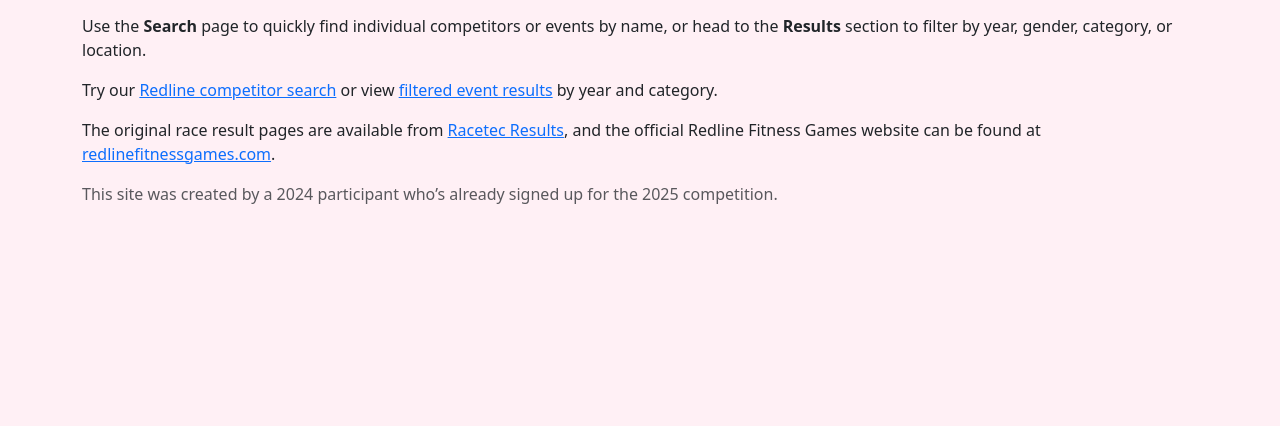
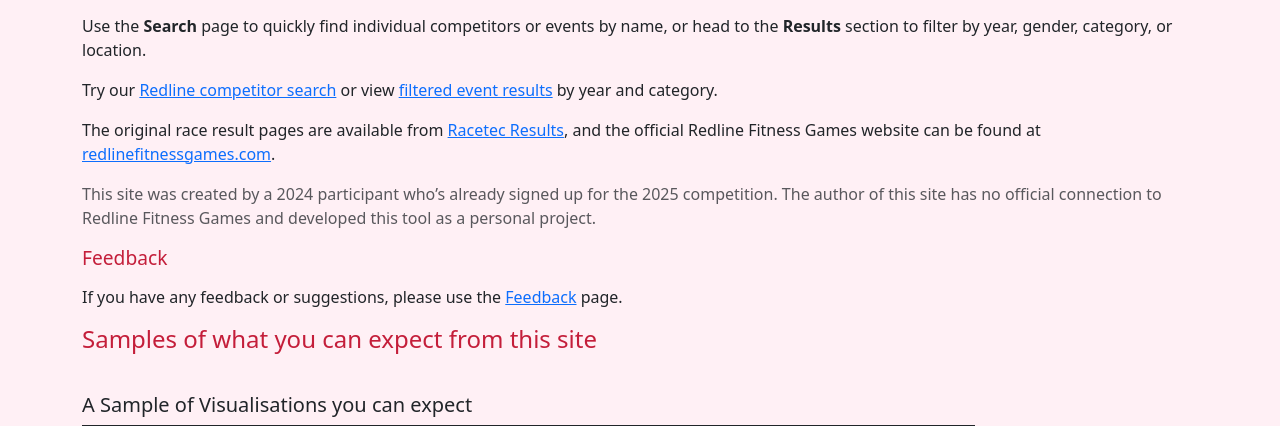
Before and after one commit to happystevehood/RedFullStackFlask, a Flask app: page / in a window 1280 px wide. Shown: the part 169-595 px from the top of the page. Before the commit the page ends 373 px from the top, so only its background shows below. Run offline with Flask 3, Linux system fonts and the light colour scheme; grey boxes are pictures that could not be loaded.

Commit message:
Mostly updates to Home and About pages
Getting ready to share to the world.....

```diff
--- a/init.py
+++ b/init.py
@@ -4,7 +4,7 @@ from datetime import datetime
 
 import pandas as pd
 
-import os, csv
+import os, csv, math
 from pathlib import Path
 
 # local inclusion.
@@ -43,7 +43,24 @@ def gethome():
     #clear the search results.
     session.pop('search_results', None)
 
-    return render_template('home.html')
+    #list of pngs to be displayed on home page
+    pnglistHome = [ str(util.data.PNG_HTML_DIR / Path('visualisation_samples.png')),
+                    str(util.data.PNG_HTML_DIR / Path('results_sample.png')),
+                    str(util.data.PNG_HTML_DIR / Path('results_table.png')),
+                    str(util.data.PNG_HTML_DIR / Path('searchlist.png')),
+                    str(util.data.PNG_HTML_DIR / Path('individual_visualisation.png'))
+                    ]
+
+    strlistHome = [ "A Sample of Visualisations you can expect",
+                    "A Selction of Results avaialable",
+                    "Filtered Results under your control"
+                    "Search for yourself and your friends",
+                    "Example of competitor visualisation"
+                    ]
+
+    pngListLen = len(pnglistHome)
+
+    return render_template('home.html', png_files=pnglistHome, str_list=strlistHome, pngListLen=pngListLen)
 
 
 # Decorator to protect routes
@@ -122,14 +139,65 @@ def postadmin():
 
     return render_template('admin.html')
 
+@app.route('/admin/feedback')
+@login_required
+def admin_feedback():
+
+    page = int(request.args.get('page', 1))
+    per_page = 10
+
+    feedback_list = []
+    filename = util.data.CSV_FEEDBACK_DIR / Path('feedback.csv')
+
+    if os.path.exists(filename):
+        with open(filename, newline='', encoding='utf-8') as f:
+            reader = csv.reader(f)
+            feedback_list = list(reader)
+
+    total = len(feedback_list)
+    start = (page - 1) * per_page
+    end = start + per_page
+    paginated_feedback = feedback_list[start:end]
+    total_pages = math.ceil(total / per_page)
+
+    return render_template('admin_feedback.html',
+                           feedback_list=paginated_feedback,
+                           page=page,
+                           total_pages=total_pages)
+
+@app.route('/admin/feedback/export')
+@login_required
+def export_feedback():
+
+    filename = util.data.CSV_FEEDBACK_DIR / Path('feedback.csv')
+
+    return send_file(filename, as_attachment=True, download_name='feedback.csv')
+
+@app.route('/admin/clear_feedback', methods=['POST'])
+@login_required
+def clear_feedback():
+
+    filename = util.data.CSV_FEEDBACK_DIR / Path('feedback.csv')
+
+    # Overwrite the file with headers only, if exists
+    if os.path.exists(filename):
+        with open(filename, 'w', newline='') as f:
+            writer = csv.writer(f)
+            #writer.writerow(['timestamp', 'message', 'email'])
+
+    flash("All feedback has been cleared.", "success")
+    return redirect(url_for('admin_feedback'))
 
 @app.route('/about')
 def about():
 
+    #list of pngs to be displayed on home page
+    pnglistAbout = [ str(util.data.PNG_HTML_DIR / Path('redline_author.png'))]
+
     #clear the search results.
     session.pop('search_results', None)
 
-    return render_template('about.html')
+    return render_template('about.html', png_files=pnglistAbout)
 
 @app.route('/feedback', methods=['GET', 'POST'])
 def feedback():
@@ -142,7 +210,9 @@ def feedback():
             flash('Please provide some feedback before submitting.', "warning")
             return redirect('/feedback')
 
-        with open('feedback.csv', 'a', newline='', encoding='utf-8') as f:
+        filename = util.data.CSV_FEEDBACK_DIR / Path('feedback.csv')
+
+        with open(filename, 'a', newline='', encoding='utf-8') as f:
             writer = csv.writer(f)
             writer.writerow([datetime.now().isoformat(), name, email, comments])
 
--- a/templates/base.html
+++ b/templates/base.html
@@ -73,6 +73,7 @@
         <a href="/about">About</a>
     {% if session.logged_in %}
         <a href="/admin">Admin</a>
+        <a href="/admin/feedback">Feedback View</a>
         <a href="/logout">Logout</a>
     {% endif %}
     </nav>
--- a/templates/home.html
+++ b/templates/home.html
@@ -27,6 +27,26 @@
 
     <p class="text-muted">
         This site was created by a 2024 participant who’s already signed up for the 2025 competition.
+        The author of this site has no official connection to Redline Fitness Games and developed this tool as a personal project.
     </p>
+
+    <h4>Feedback</h4>
+    <p>
+        If you have any feedback or suggestions, please use the <a href="/feedback">Feedback</a> page.
+    </p>
+
+    <h3>Samples of what you can expect from this site</h3>
+
+    {%for i in range(0, pngListLen)%}
+
+    <div>
+        <br>
+        <h5>{{str_list[i]}}</h5>
+        <img src="{{ png_files[i] }}" width="80%" border="1">
+        </br>
+    </div>
+
+    {%endfor%}
+
 </div>
 {% endblock %}
--- a/util/data.py
+++ b/util/data.py
@@ -11,12 +11,14 @@ from pathlib import Path
 #		 - png	- generic
 #				- comp
 
-CSV_INPUT_DIR   = Path('static') / 'csv' / 'input'
-CSV_GENERIC_DIR = Path('static') / 'csv' / 'generic'
-PDF_COMP_DIR    = Path('static') / 'pdf' / 'comp'
-PDF_GENERIC_DIR = Path('static') / 'pdf' / 'generic'
-PNG_COMP_DIR    = Path('static') / 'png' / 'comp'
-PNG_GENERIC_DIR = Path('static') / 'png' / 'generic'
+CSV_INPUT_DIR    = Path('static') / 'csv' / 'input'
+CSV_GENERIC_DIR  = Path('static') / 'csv' / 'generic'
+CSV_FEEDBACK_DIR = Path('static') / 'csv' / 'feedback'
+PDF_COMP_DIR     = Path('static') / 'pdf' / 'comp'
+PDF_GENERIC_DIR  = Path('static') / 'pdf' / 'generic'
+PNG_COMP_DIR     = Path('static') / 'png' / 'comp'
+PNG_GENERIC_DIR  = Path('static') / 'png' / 'generic'
+PNG_HTML_DIR     = Path('static') / 'png' / 'html'
 
 #The 2023 Events Lists
 EVENTLIST23 =      [         'Run','Bike','Sandbag Gauntlet','Battle Rope Pull','Farmer\'s Carry','Row','Deadball Burpee','Sled Push','Pendulum Shots','Agility Climber','Ski','The Mule']
--- a/visualisation/redline_vis.py
+++ b/visualisation/redline_vis.py
@@ -994,8 +994,6 @@ def redline_vis_generate(competitorDetails, io_stringHtml, io_pngList):
 
     #need to figure out why this needed.
     runtimeVars = session.get('runtime', {})
-    print("redline_vis_generate runtimeVars",runtimeVars)
-
     config = session.get('config', {})
     #############################
     # Reading the file
@@ -1052,8 +1050,6 @@ def redline_vis_generate(competitorDetails, io_stringHtml, io_pngList):
 
         dataOutputThisLoop=False
         runtimeVars['stringPdf'] = ""
-
-        print("runtimeVars",runtimeVars)
 
         indatafile = Path(util.data.CSV_INPUT_DIR) / Path(runtimeVars['eventDataList'][0] + '.csv')
 
```
Also changed, not shown: templates/about.html (+9 -1 lines), templates/admin.html (+10 -1 lines), templates/admin_feedback.html (added, +61 -0 lines), templates/login.html (+9 -0 lines).
